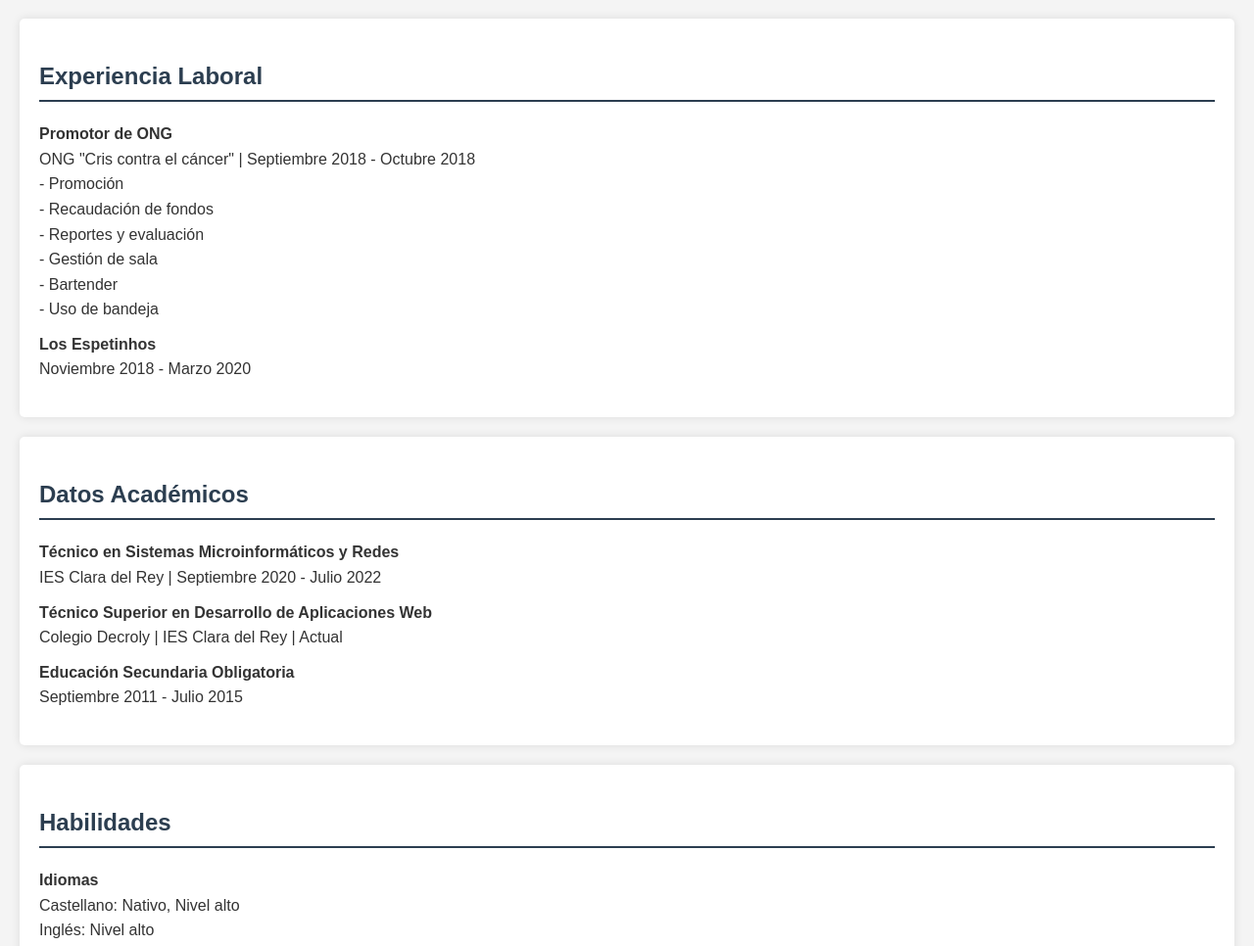
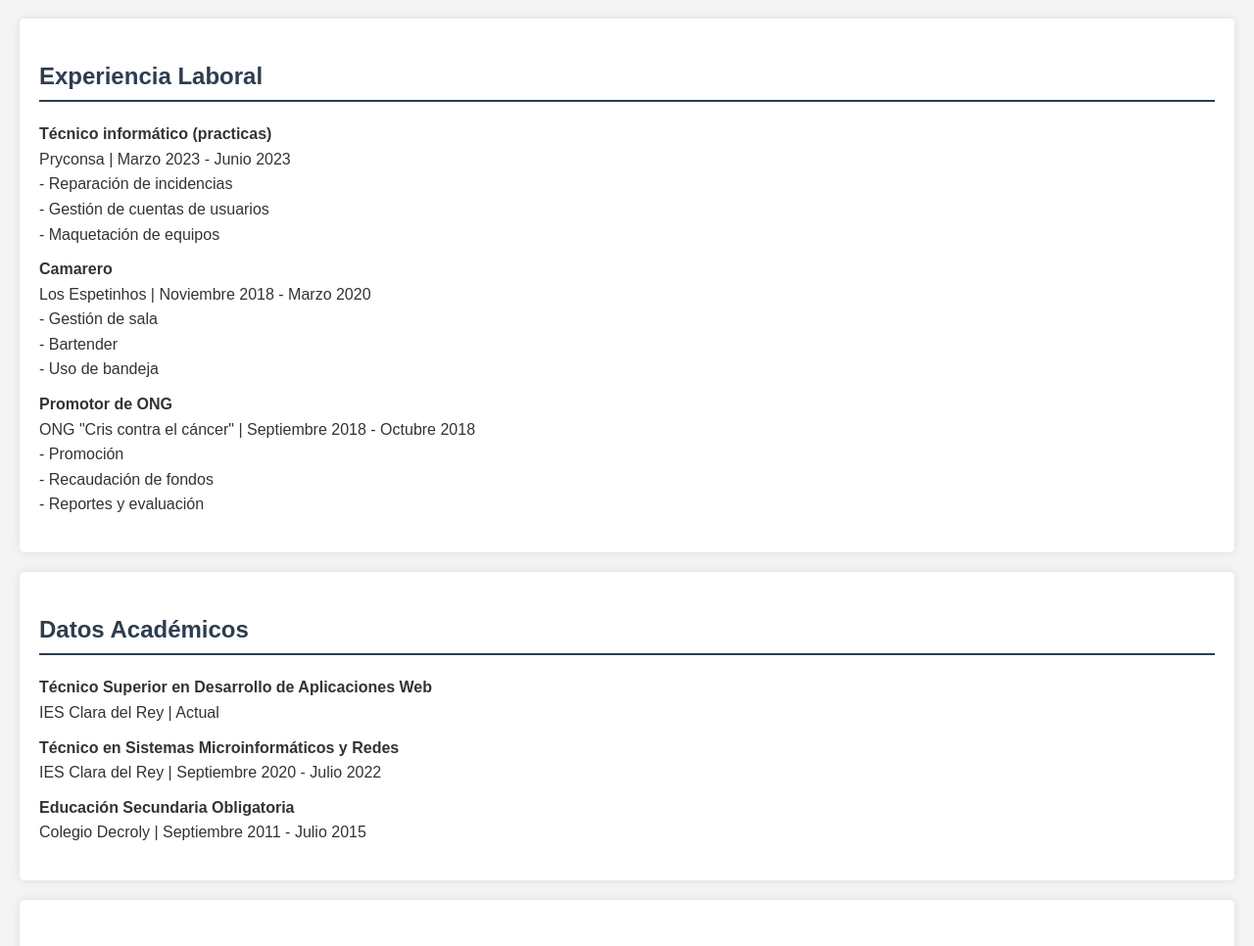
Before and after one commit to CarlosIAlvarez/carlosialvarez.github.io, a plain HTML site: page index.html in a window 1280 px wide. Shown: the part 280-1246 px from the top of the page at 98% size. Drawn offline with Linux system fonts and the light colour scheme.

Commit message:
Update index.html

```diff
--- a/index.html
+++ b/index.html
@@ -61,18 +61,27 @@
         <h2>Experiencia Laboral</h2>
         <ul>
             <li>
+                <strong>Técnico informático (practicas)</strong><br>
+                Pryconsa | Marzo 2023 - Junio 2023<br>
+                - Reparación de incidencias<br>
+                - Gestión de cuentas de usuarios<br>
+                - Maquetación de equipos
+
+            </li>
+            <li>
+                <strong>Camarero</strong><br>
+                Los Espetinhos | Noviembre 2018 - Marzo 2020<br>
+                - Gestión de sala<br>
+                - Bartender<br>
+                - Uso de bandeja
+            </li>
+            <li>
                 <strong>Promotor de ONG</strong><br>
                 ONG "Cris contra el cáncer" | Septiembre 2018 - Octubre 2018<br>
                 - Promoción<br>
                 - Recaudación de fondos<br>
                 - Reportes y evaluación<br>
-                - Gestión de sala<br>
-                - Bartender<br>
-                - Uso de bandeja
-            </li>
-            <li>
-                <strong>Los Espetinhos</strong><br>
-                Noviembre 2018 - Marzo 2020
+
             </li>
         </ul>
     </section>
@@ -81,16 +90,16 @@
         <h2>Datos Académicos</h2>
         <ul>
             <li>
+                <strong>Técnico Superior en Desarrollo de Aplicaciones Web</strong><br>
+                 IES Clara del Rey | Actual
+            </li>
+            <li>
                 <strong>Técnico en Sistemas Microinformáticos y Redes</strong><br>
                 IES Clara del Rey | Septiembre 2020 - Julio 2022
             </li>
             <li>
-                <strong>Técnico Superior en Desarrollo de Aplicaciones Web</strong><br>
-                Colegio Decroly | IES Clara del Rey | Actual
-            </li>
-            <li>
                 <strong>Educación Secundaria Obligatoria</strong><br>
-                Septiembre 2011 - Julio 2015
+                Colegio Decroly | Septiembre 2011 - Julio 2015
             </li>
         </ul>
     </section>
@@ -100,7 +109,7 @@
         <ul>
             <li>
                 <strong>Idiomas</strong><br>
-                Castellano: Nativo, Nivel alto<br>
+                Castellano: Nativo<br>
                 Inglés: Nivel alto
             </li>
             <li>
```
